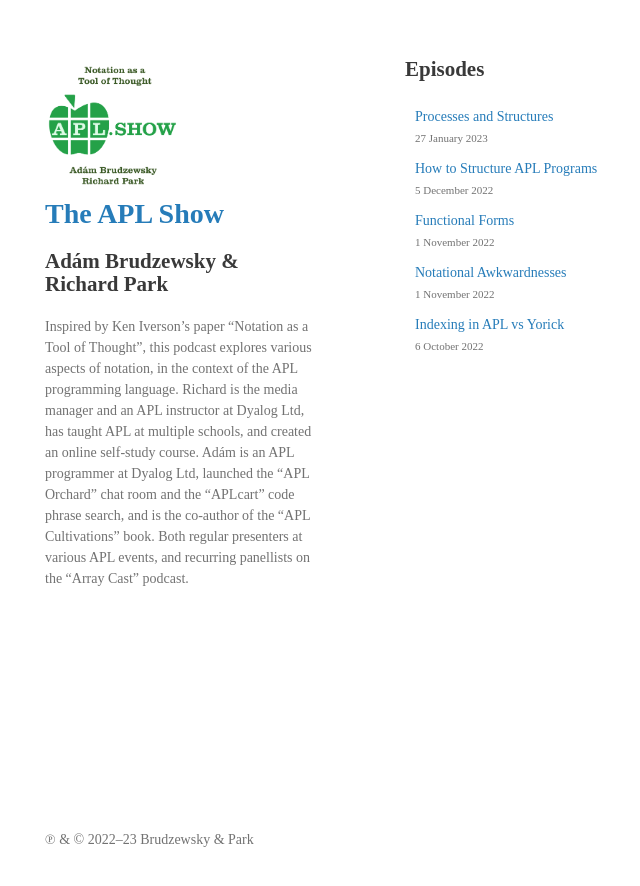
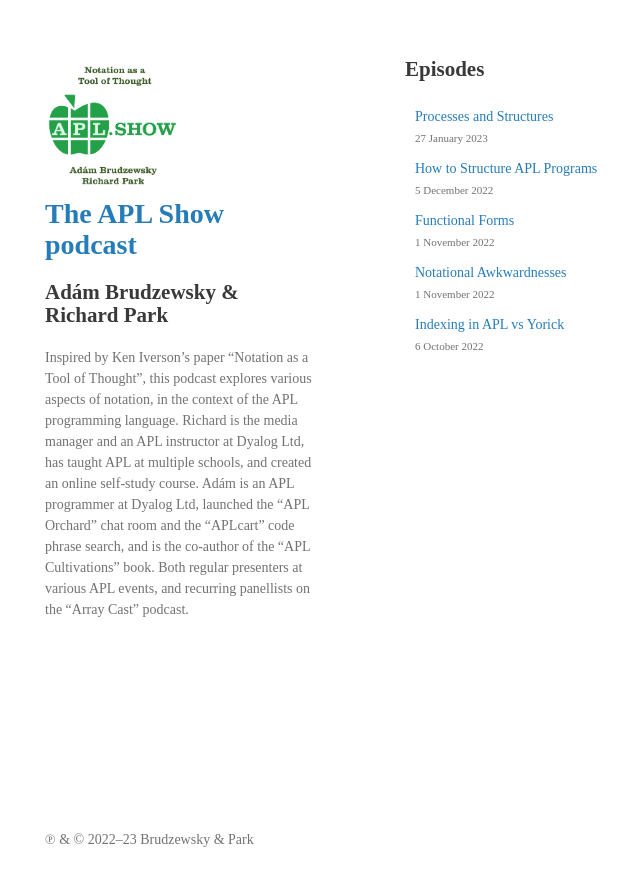
Before and after one commit to abrudz/apl.show, a Jekyll site: the page built from index.md, in a window 1280 px wide. Shown: the top 886 px of the page, without its empty margins (165-805 px from the left). Built offline with Jekyll 4.4.1, drawn with Linux system fonts in a browser that asks for light colours.

Commit message:
include "podcast" in name
 … so it can be found by searching for "apl cast"

```diff
--- a/_config.yml
+++ b/_config.yml
@@ -1,4 +1,4 @@
-title: The APL Show
+title: The APL Show podcast
 description: Inspired by Ken Iverson’s paper “Notation as a Tool of Thought”, this podcast explores various aspects of notation, in the context of the APL programming language. Richard is the media manager and an APL instructor at Dyalog Ltd, has taught APL at multiple schools, and created an online self-study course. Adám is an APL programmer at Dyalog Ltd, launched the “APL Orchard” chat room and the “APLcart” code phrase search, and is the co-author of the “APL Cultivations” book. Both regular presenters at various APL events, and recurring panellists on the “Array Cast” podcast.
 author: Adám Brudzewsky &amp; Richard Park
 email: contact@apl.show
```
